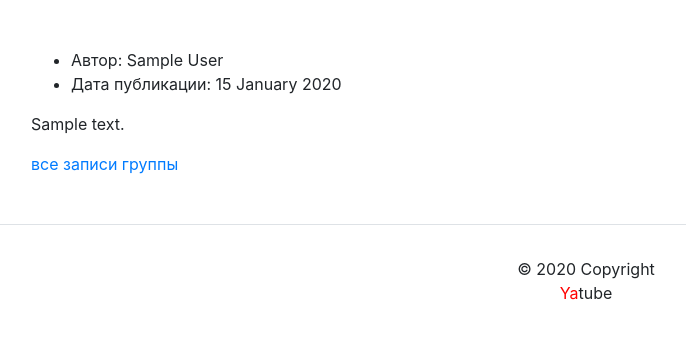
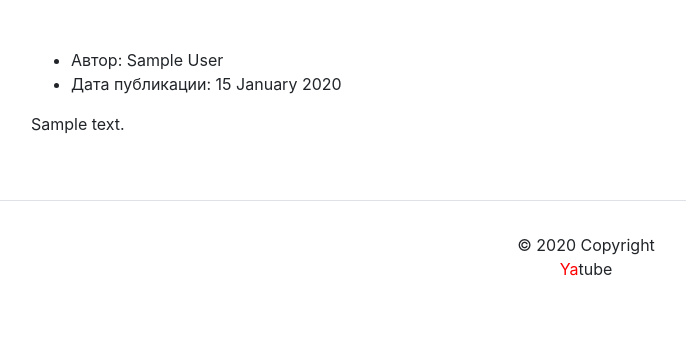
Before and after one commit to artmanwst/hw02_community, a Django app: a page that uses yatube/templates/base.html in a window 1280 px wide. Shown: the part 56-395 px from the top of the page, without its empty margins (54-740 px from the left). Run offline with Django 4.2, Linux system fonts and the light colour scheme; tables that the repository leaves empty hold one stand-in row (values such as "Sample post"); some libraries are stand-ins or nearby versions.

Commit message:
новые правки

```diff
--- a/yatube/posts/models.py
+++ b/yatube/posts/models.py
@@ -1,5 +1,5 @@
+from django.contrib.auth import get_user_model
 from django.db import models
-from django.contrib.auth import get_user_model
 
 User = get_user_model()
 
@@ -19,4 +19,4 @@ class Post(models. Model):
     author = models.ForeignKey(User, on_delete=models.CASCADE,
                                related_name='posts')
     group = models.ForeignKey(Group, blank=True, null=True,
-                              on_delete=models.CASCADE)
+                              on_delete=models.SET_NULL)
--- a/yatube/posts/tests.py
+++ /dev/null
@@ -1,3 +0,0 @@
-
-
-# Create your tests here.
--- a/yatube/posts/views.py
+++ b/yatube/posts/views.py
@@ -1,5 +1,7 @@
-from django.shortcuts import render, get_object_or_404
-from .models import Post, Group
+from django.shortcuts import get_object_or_404, render
+from yatube.settings import x
+
+from .models import Group, Post
 
 
 def index(request):
@@ -13,7 +15,7 @@ def index(request):
 
 def group_posts(request, slug):
     group = get_object_or_404(Group, slug=slug)
-    posts = Post.objects.filter(group=group).order_by('-pub_date')[:10]
+    posts = Post.objects.filter(group=group).order_by('-pub_date')[:x]
     context = {
         'group': group,
         'posts': posts,
--- a/yatube/templates/base.html
+++ b/yatube/templates/base.html
@@ -1,19 +1,19 @@
 {% load static %}
-<!DOCTYPE html> <!-- Используется html 5 версии -->
-<html lang="ru"> <!-- Язык сайта - русский -->
+<!DOCTYPE html>
+<html lang="ru">
   <head>
     <link rel="stylesheet" href="{% static 'css/bootstrap.min.css' %}">
-    <meta charset="utf-8"> <!-- Кодировка сайта -->
-    <!-- Сайт готов работать с мобильными устройствами -->
+    <meta charset="utf-8">
+
     <meta name="viewport" content="width=device-width, initial-scale=1">
-    <!-- Загружаем фав-иконки -->
-    <link rel="icon" href="img/fav/fav.ico" type="image">
-    <link rel="apple-touch-icon" sizes="180x180" href="img/fav/apple-touch-icon.png">
-    <link rel="icon" type="image/png" sizes="32x32" href="img/fav/favicon-32x32.png">
-    <link rel="icon" type="image/png" sizes="16x16" href="img/fav/favicon-16x16.png">
+
+    <link rel="icon" href="{% static 'img/fav/favicon.ico' %}" type="image">
+    <link rel="apple-touch-icon" sizes="180x180" href="{% static 'img/fav/apple-touch-icon.png' %}">
+    <link rel="icon" type="image/png" sizes="32x32" href="{% static 'img/fav/favicon-32x32.png' %}">
+    <link rel="icon" type="image/png" sizes="16x16" href="{% static 'img/fav/favicon-16x16.png' %}">
     <meta name="msapplication-TileColor" content="#000">
     <meta name="theme-color" content="#ffffff">
-    <!-- Подключен файл со стандартными стилями бустрап -->
+
     <title>
         {% block title %}
         {% endblock %}
--- a/yatube/templates/include/header.html
+++ b/yatube/templates/include/header.html
@@ -1,12 +1,8 @@
 {% load static %}
-<!-- Использованы классы бустрапа для создания типовой навигации с логотипом -->
-      <!-- В дальнейшем тут будет создано полноценное меню -->
-
       <nav class="navbar navbar-light" style="background-color: lightskyblue">
         <div class="container">
           <a class="navbar-brand" href="{% url 'posts:index' %}">
             <img src="{% static 'img/logo.png' %}" width="30" height="30" class="d-inline-block align-top" alt="">
-            <!-- тег span используется для добавления нужных стилей отдельным участкам текста -->
             <span style="color:red">Ya</span>tube
           </a>
         </div>
--- a/yatube/templates/posts/group_list.html
+++ b/yatube/templates/posts/group_list.html
@@ -1,7 +1,7 @@
 {% extends 'base.html' %}
 {% load  static %}
 {% block title %}
-Записи сообщества {{ group }}
+Записи сообщества {{ group.title }}
 {% endblock %}
 {% block c %}
   <div class="container py-5">
@@ -15,7 +15,6 @@
       </li>
     </ul>
     <p>{{ post.text }}</p>
-    <a href="">все записи группы</a>
     {% if not forloop.last %}<hr>{% endif %}
   {% endfor %}
 {% endblock %}
--- a/yatube/yatube/urls.py
+++ b/yatube/yatube/urls.py
@@ -1,3 +1,6 @@
+from django.contrib import admin
+from django.urls import include, path
+
 """yatube URL Configuration
 
 The `urlpatterns` list routes URLs to views. For more information please see:
@@ -13,8 +16,7 @@ Including another URLconf
     1. Import the include() function: from django.urls import include, path
     2. Add a URL to urlpatterns:  path('blog/', include('blog.urls'))
 """
-from django.contrib import admin
-from django.urls import path, include
+
 
 urlpatterns = [
     path('', include('posts.urls', namespace='posts')),
```
Also changed, not shown: yatube/templates/posts.html (deleted, +0 -9 lines), yatube/yatube/settings.py (+5 -2 lines), yatube/posts/migrations/0004_auto_20230121_0436.py (added), yatube/static/img/fav/android-chrome-192x192.png (added), yatube/static/img/fav/android-chrome-256x256.png (added), yatube/static/img/fav/apple-touch-icon.png (added), yatube/static/img/fav/favicon-16x16.png (added), yatube/static/img/fav/favicon-32x32.png (added), yatube/static/img/fav/favicon.ico (added), yatube/static/img/fav/mstile-150x150.png (added), yatube/static/img/fav/safari-pinned-tab.svg (added).
